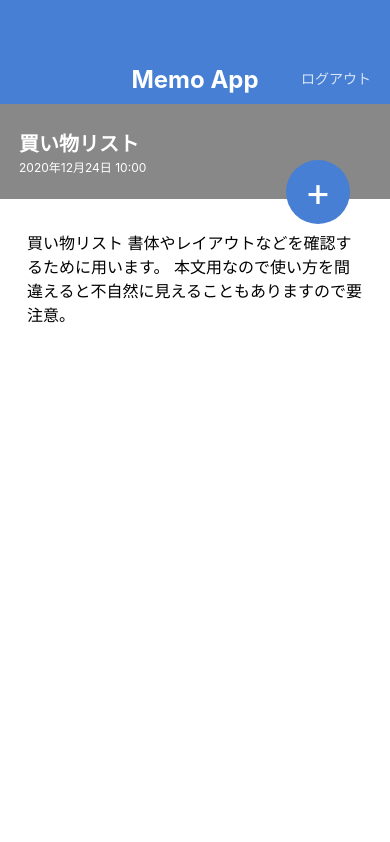
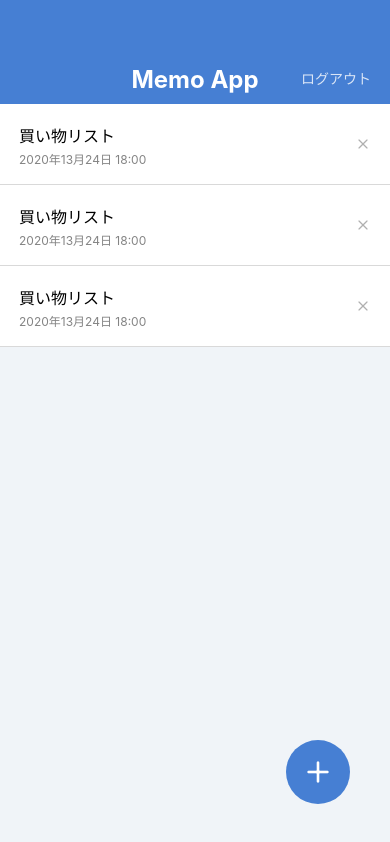
Before and after one commit to 38SHUMMY/MemoApp, a React Native app: screen / in a window 390 px wide. Built offline with nearby package versions, Linux system fonts and the light colour scheme.

Commit message:
Install @expo/vector-icons

```diff
--- a/App.jsx
+++ b/App.jsx
@@ -1,11 +1,11 @@
 import React from 'react';
 
-import MemoDetailScreen from './src/screens/MemoDetailScreen';
+// import MemoDetailScreen from './src/screens/MemoDetailScreen';
 import MemoListScreen from './src/screens/MemoListScreen';
 
 export default function App() {
   return (
-    // <MemoListScreen />
-    <MemoDetailScreen />
+    <MemoListScreen />
+    // <MemoDetailScreen />
   );
 }
--- a/package.json
+++ b/package.json
@@ -8,6 +8,7 @@
     "eject": "expo eject"
   },
   "dependencies": {
+    "@expo/vector-icons": "^12.0.4",
     "expo": "~40.0.0",
     "expo-status-bar": "~1.0.3",
     "prop-types": "^15.7.2",
--- a/src/components/CircleButton.jsx
+++ b/src/components/CircleButton.jsx
@@ -1,19 +1,20 @@
 import React from 'react';
-import { View, Text, StyleSheet } from 'react-native';
+import { View, StyleSheet } from 'react-native';
 import { string, shape } from 'prop-types';
+import { Feather } from '@expo/vector-icons';
 
 export default function CircleButton(props) {
-  const { children, style } = props;
+  const { style, name } = props;
   return (
     <View style={[styles.circleButton, style]}>
-      <Text style={styles.circleButtonLabel}>{children}</Text>
+      <Feather name={name} size={32} color="#ffffff" />
     </View>
   );
 }
 
 CircleButton.protoType = {
-  children: string.isRequired,
   style: shape(),
+  name: string.isRequired,
 };
 CircleButton.defaultProps = {
   style: null,
--- a/src/components/MemoList.jsx
+++ b/src/components/MemoList.jsx
@@ -1,5 +1,6 @@
 import React from 'react';
 import { View, Text, StyleSheet } from 'react-native';
+import { Feather } from '@expo/vector-icons';
 
 export default function MemoList() {
   return (
@@ -10,7 +11,7 @@
           <Text style={styles.memoListITemDate}>2020年13月24日 18:00</Text>
         </View>
         <View>
-          <Text>X</Text>
+          <Feather name="x" size={16} color="#B0B0B0" />
         </View>
       </View>
 
@@ -20,7 +21,7 @@
           <Text style={styles.memoListITemDate}>2020年13月24日 18:00</Text>
         </View>
         <View>
-          <Text>X</Text>
+          <Feather name="x" size={16} color="#B0B0B0" />
         </View>
       </View>
 
@@ -30,7 +31,7 @@
           <Text style={styles.memoListITemDate}>2020年13月24日 18:00</Text>
         </View>
         <View>
-          <Text>X</Text>
+          <Feather name="x" size={16} color="#B0B0B0" />
         </View>
       </View>
 
--- a/src/screens/MemoDetailScreen.jsx
+++ b/src/screens/MemoDetailScreen.jsx
@@ -1,5 +1,7 @@
 import React from 'react';
-import { View, ScrollView, Text, StyleSheet } from 'react-native';
+import {
+  View, ScrollView, Text, StyleSheet,
+} from 'react-native';
 
 import AppBar from '../components/AppBar';
 import CircleButton from '../components/CircleButton';
@@ -19,7 +21,7 @@
           本文用なので使い方を間違えると不自然に見えることもありますので要注意。
         </Text>
       </ScrollView>
-      <CircleButton style={{ top: 160, bottom: 'auto' }}>+</CircleButton>
+      <CircleButton style={{ top: 160, bottom: 'auto' }} name="edit-3" />
     </View>
   );
 }
@@ -53,6 +55,6 @@
   },
   memoText: {
     fontSize: 16,
-    lineHeight:24,
+    lineHeight: 24,
   },
 });
--- a/src/screens/MemoListScreen.jsx
+++ b/src/screens/MemoListScreen.jsx
@@ -10,7 +10,7 @@
     <View style={styles.container}>
       <AppBar />
       <MemoList />
-      <CircleButton>＋</CircleButton>
+      <CircleButton name="plus" />
     </View>
   );
 }
```
Also changed, not shown: 1 other file (tests, documents, lock files or other folders).
